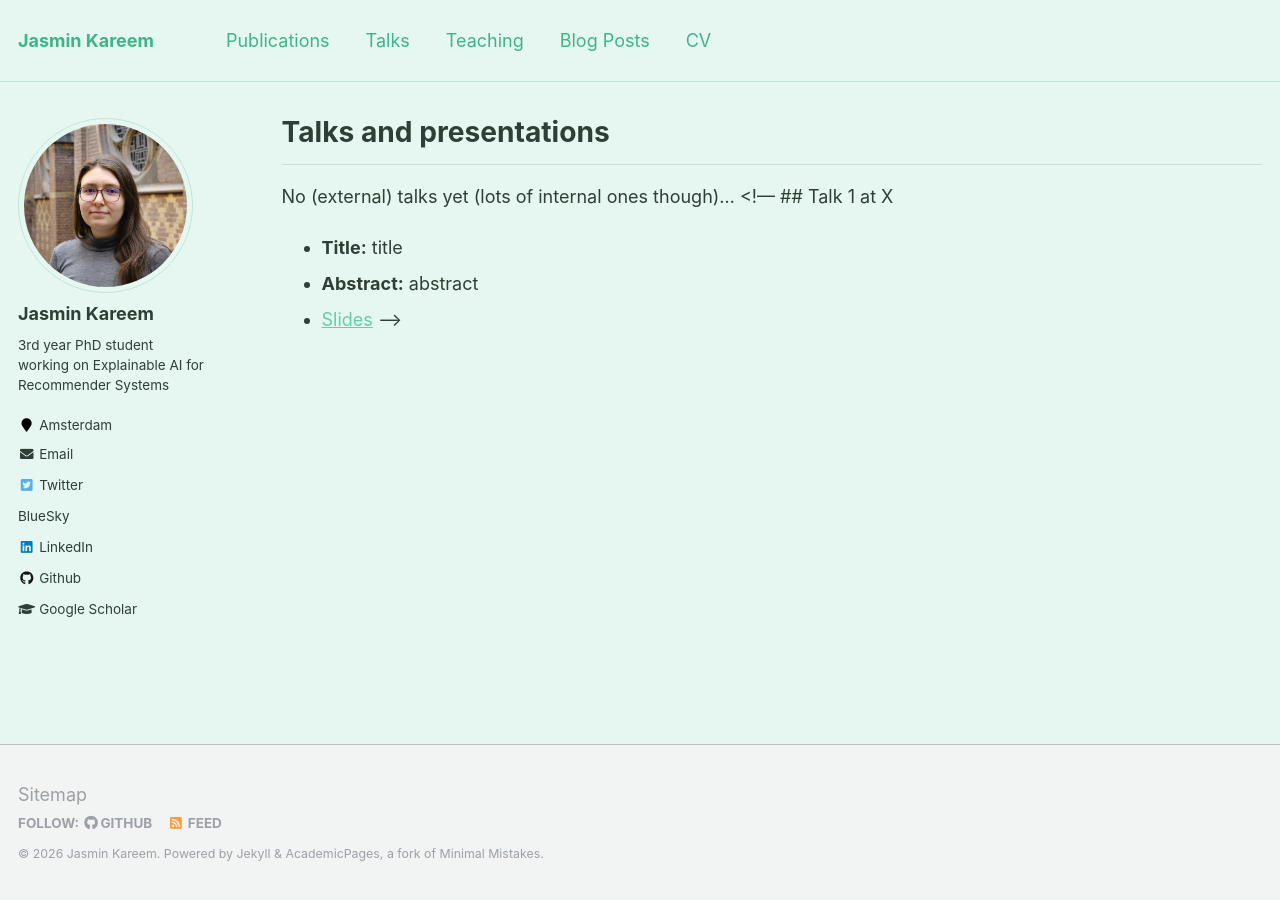
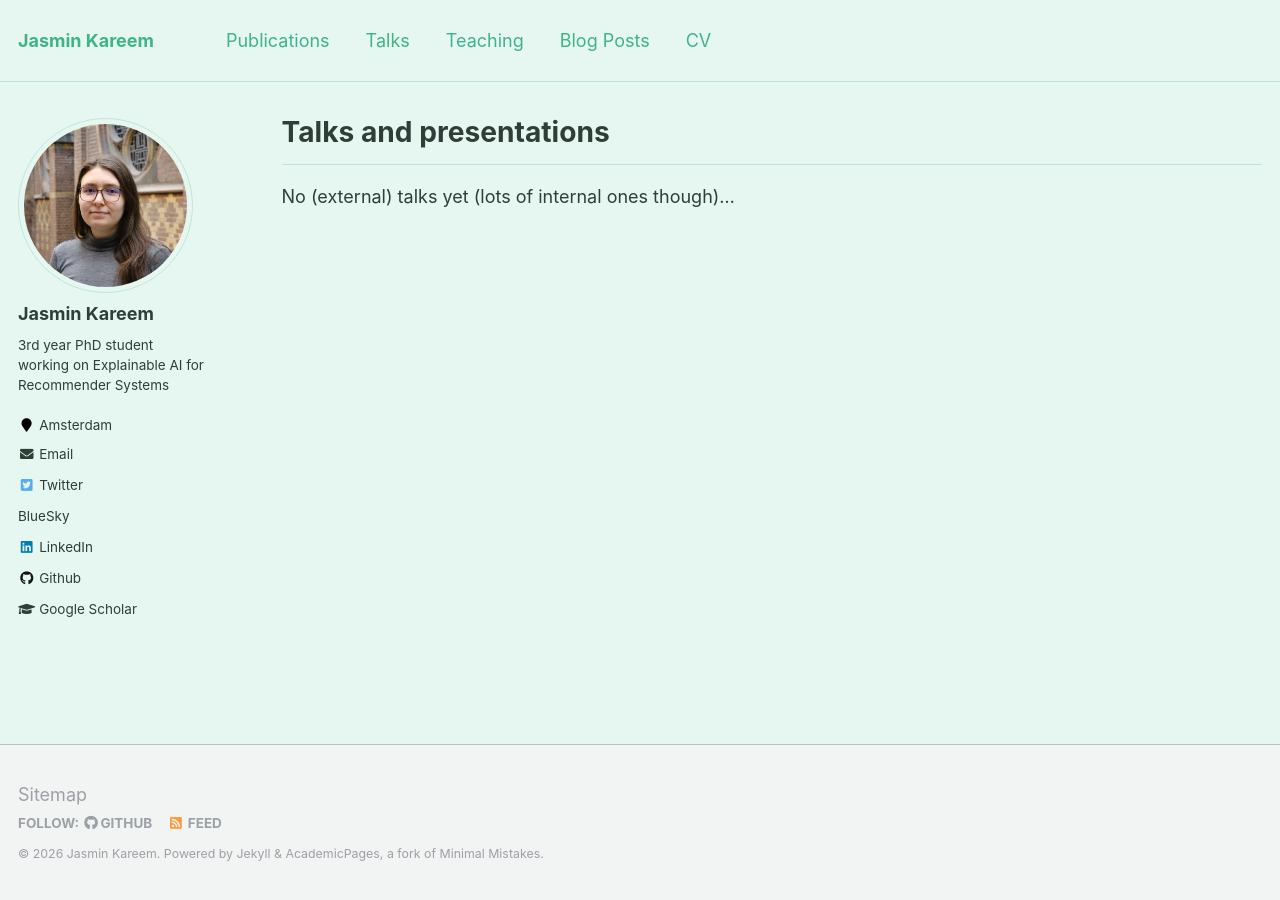
Before and after one commit to jasminkareem/jasminkareem.github.io, a Jekyll site: the page built from _pages/talks.md, in a window 1280 px wide. Built offline with Jekyll 4.4.1, drawn with Linux system fonts in a browser that asks for light colours.

Commit message:
Update talks.md

```diff
--- a/_pages/talks.md
+++ b/_pages/talks.md
@@ -11,9 +11,3 @@ author_profile: true
 ---
 
 No (external) talks yet (lots of internal ones though)...
-<!---
- ## Talk 1 at X
-* **Title:** title
-* **Abstract:** abstract
-* [Slides](https://jasminkareem.github.io/)
--->
```
